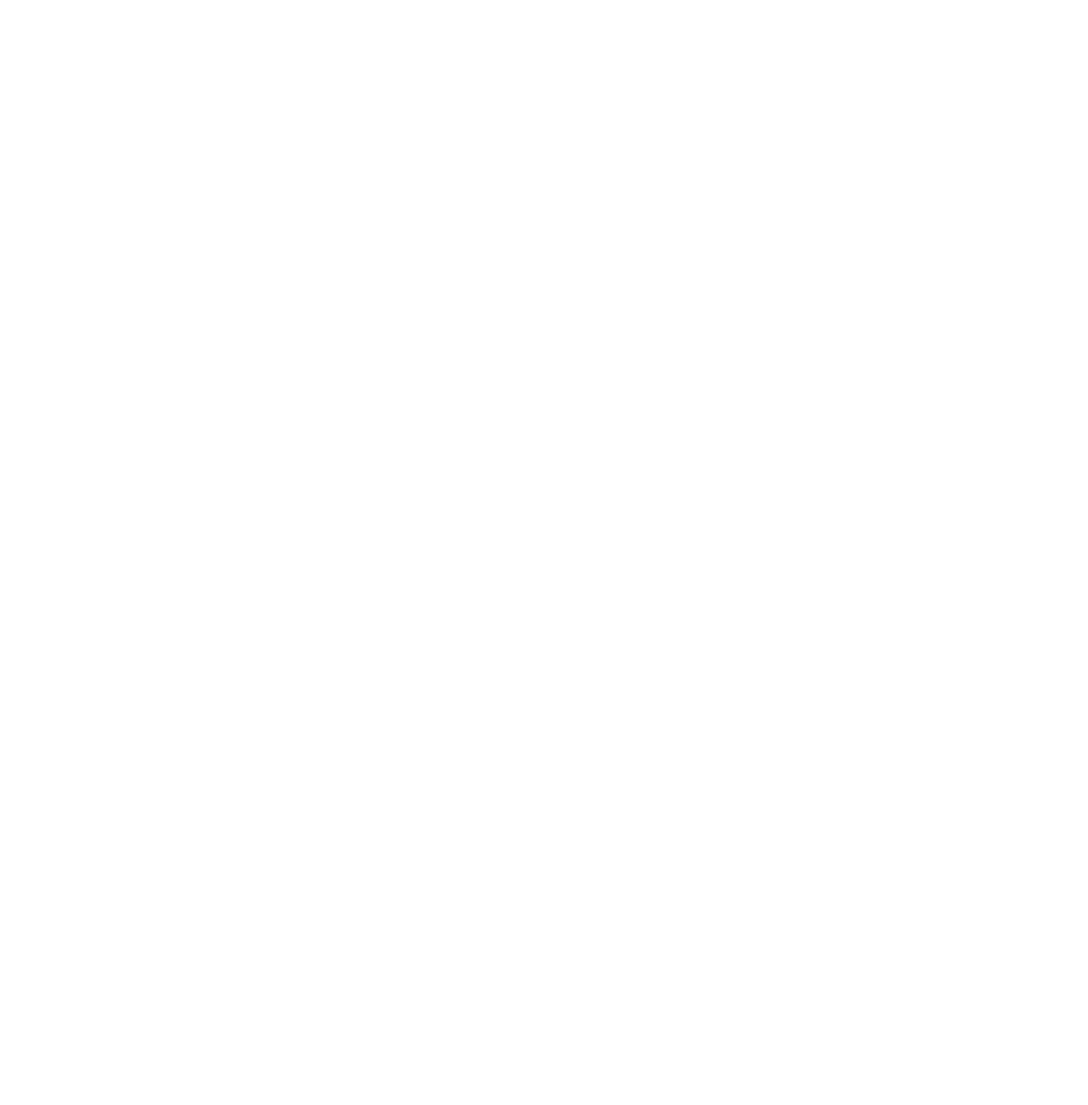
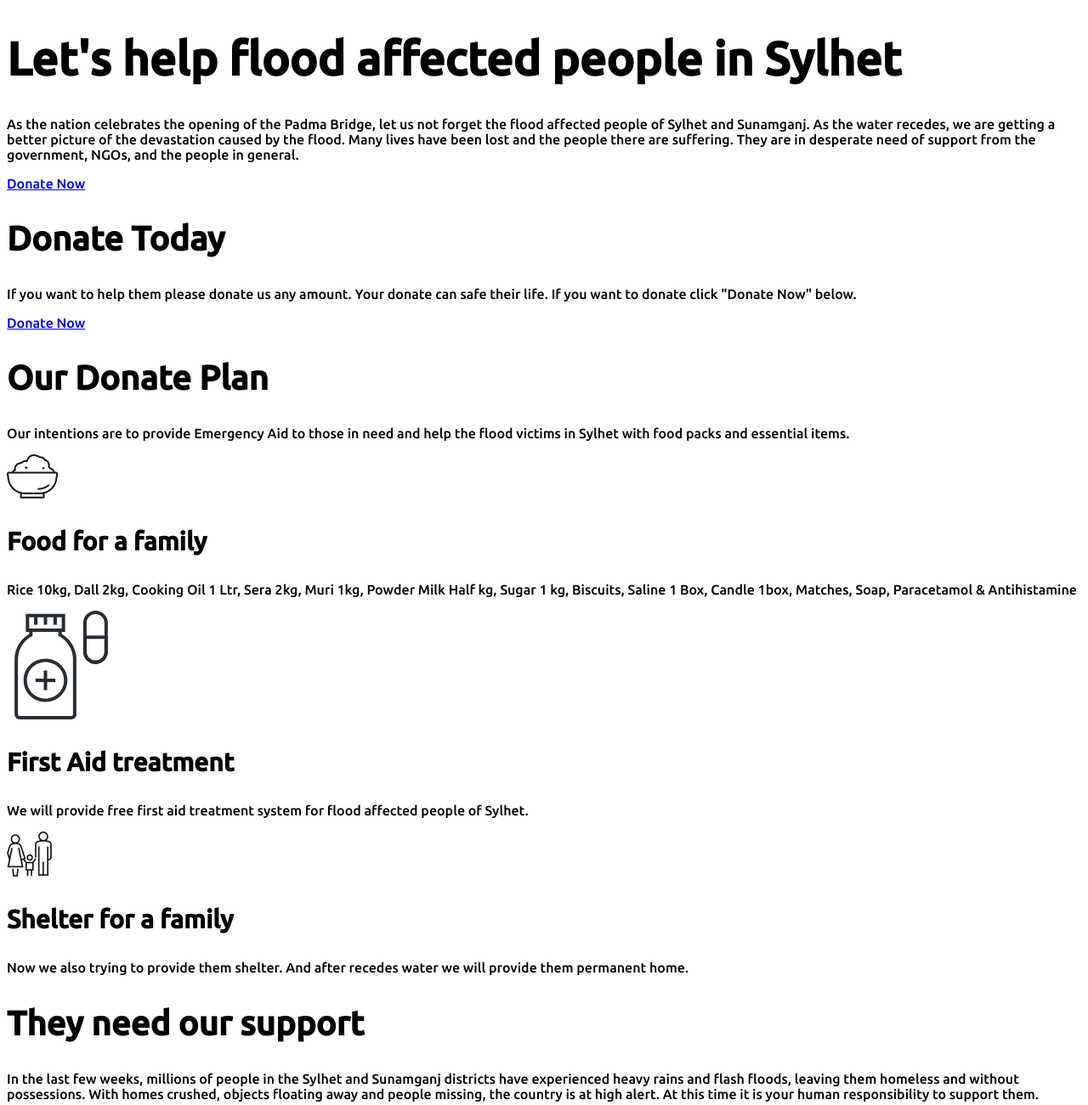
Before and after one commit to shahriyar2098/Relief-distribution, a plain HTML site: page index.html in a window 1280 px wide. Shown: the top 1301 px of the page at 85% size. Before the commit the page ends 800 px from the top, so only its background shows below. Drawn offline with Linux system fonts and the light colour scheme.

Commit message:
html complete

```diff
--- a/index.html
+++ b/index.html
@@ -5,11 +5,102 @@
     <meta charset="UTF-8">
     <meta http-equiv="X-UA-Compatible" content="IE=edge">
     <meta name="viewport" content="width=device-width, initial-scale=1.0">
-    <title>Document</title>
+    <title>Donate Foundation</title>
+    <link rel="shortcut icon" type="image/svg" href="icons/logo.svg">
+
+    <!--Google Fonts Use-->
+    <link rel="preconnect" href="https://fonts.googleapis.com">
+    <link rel="preconnect" href="https://fonts.gstatic.com" crossorigin>
+    <link href="https://fonts.googleapis.com/css2?family=Ubuntu:wght@500&display=swap" rel="stylesheet">
+
+    <link rel="stylesheet" href="style.css">
 </head>
 
 <body>
 
+    <div>
+        <h1>Let's help flood affected people in Sylhet</h1>
+        <p>As the nation celebrates the opening of the Padma Bridge, let us not forget the flood affected
+            people of Sylhet and Sunamganj. As the water recedes, we are getting a better picture of the devastation
+            caused
+            by the flood. Many lives have been lost and the people there are suffering. They are in desperate need of
+            support from the government, NGOs, and the people in general.</p>
+
+        <a href="https://assunnahfoundation.org/donate/flood" target="_blank">Donate Now</a>
+    </div>
+
+    <div>
+        <h2>Donate Today</h2>
+        <p>If you want to help them please donate us any amount. Your donate can safe their life. If you want to donate
+            click "Donate Now" below.</p>
+        <a href="https://assunnahfoundation.org/donate/flood" target="_blank">Donate Now</a>
+    </div>
+
+    <div>
+        <h2>Our Donate Plan</h2>
+        <p>Our intentions are to provide Emergency Aid to those in need and help the flood victims in Sylhet with food
+            packs and essential items.</p>
+
+        <div>
+            <img src="icons/food.png" alt="Food for a family">
+            <h3>Food for a family</h3>
+            <p>Rice 10kg, Dall 2kg, Cooking Oil 1 Ltr, Sera 2kg, Muri 1kg, Powder Milk Half kg, Sugar 1 kg, Biscuits,
+                Saline 1 Box, Candle 1box, Matches, Soap, Paracetamol & Antihistamine</p>
+
+
+            <img src="icons/medical.svg">
+            <h3>First Aid treatment</h3>
+            <p>We will provide free first aid treatment system for flood affected people of Sylhet.</p>
+
+
+            <img src="icons/shelter.png">
+            <h3>Shelter for a family</h3>
+            <p>Now we also trying to provide them shelter. And after recedes water we will provide them permanent home.
+            </p>
+        </div>
+    </div>
+
+
+    <section>
+        <div>
+            <h2>They need our support</h2>
+            <p>In the last few weeks, millions of people in the Sylhet and Sunamganj districts have experienced heavy
+                rains
+                and flash floods, leaving them homeless and without possessions. With homes crushed, objects floating
+                away
+                and people missing, the country is at high alert. At this time it is your human responsibility to
+                support
+                them.</p>
+            <a href="https://assunnahfoundation.org/donate/flood" target="_blank">How to Contribute?</a>
+        </div>
+
+        <div>
+            <img src="images/pic3.jpg" alt="Giving Relief">
+        </div>
+    </section>
+
+    <section>
+        <div>
+            <img src="images/pic2.jpg">
+        </div>
+
+        <div>
+            <h2>We hould help them</h2>
+            <p>Incessant rain and onrush of water from upstream have been ravaging the whole Sylhet region. Thousands of
+                people are stranded in flood water. While the whole Sylhet region is affected by the deadly floods, the
+                situation in Sunamganj is especially devastating. Many people are starving. At this time we sholud help
+                them.</p>
+            <a href="https://assunnahfoundation.org/donate/flood" target="_blank">How to Contribute?</a>
+        </div>
+    </section>
+
+    <h2>Get My Updates</h2>
+    <p>Wanna updates about our projects? If you want to updates about our projects please subscribe</p>
 </body>
 
+<footer>
+    <h2>Be Humble</h2>
+    <p>I am gonna do it.</p>
+</footer>
+
 </html>
--- a/style.css
+++ b/style.css
@@ -0,0 +1,15 @@
+body{
+    font-family: 'Ubuntu', sans-serif;
+}
+
+h1{
+    font-size:55px;
+}
+
+h2{
+    font-size:40px;
+}
+
+h3{
+    font-size:30px;
+}
```
Also changed, not shown: icons/food.png (added), icons/logo.svg (added), icons/medical.svg (added), icons/shelter.png (added).
